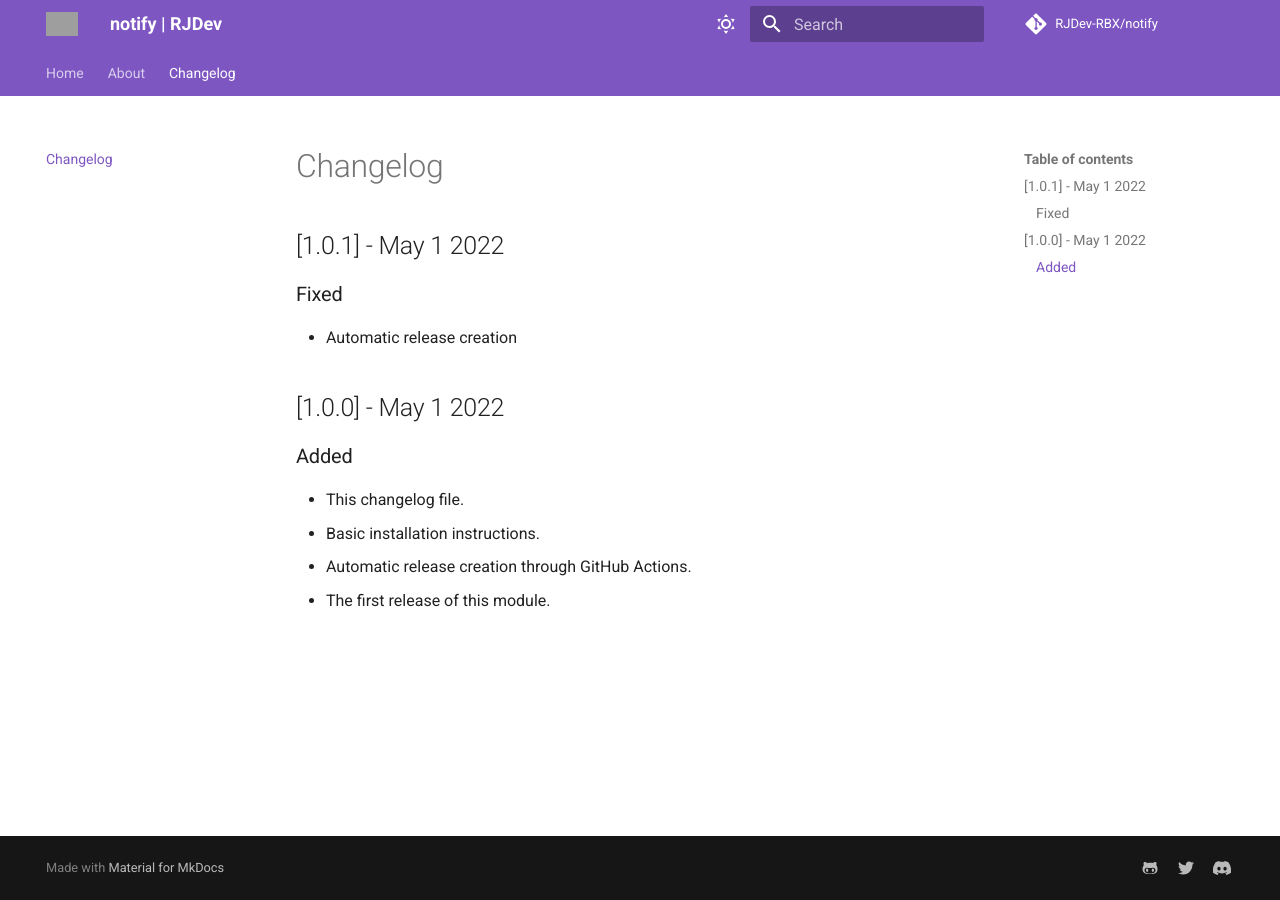
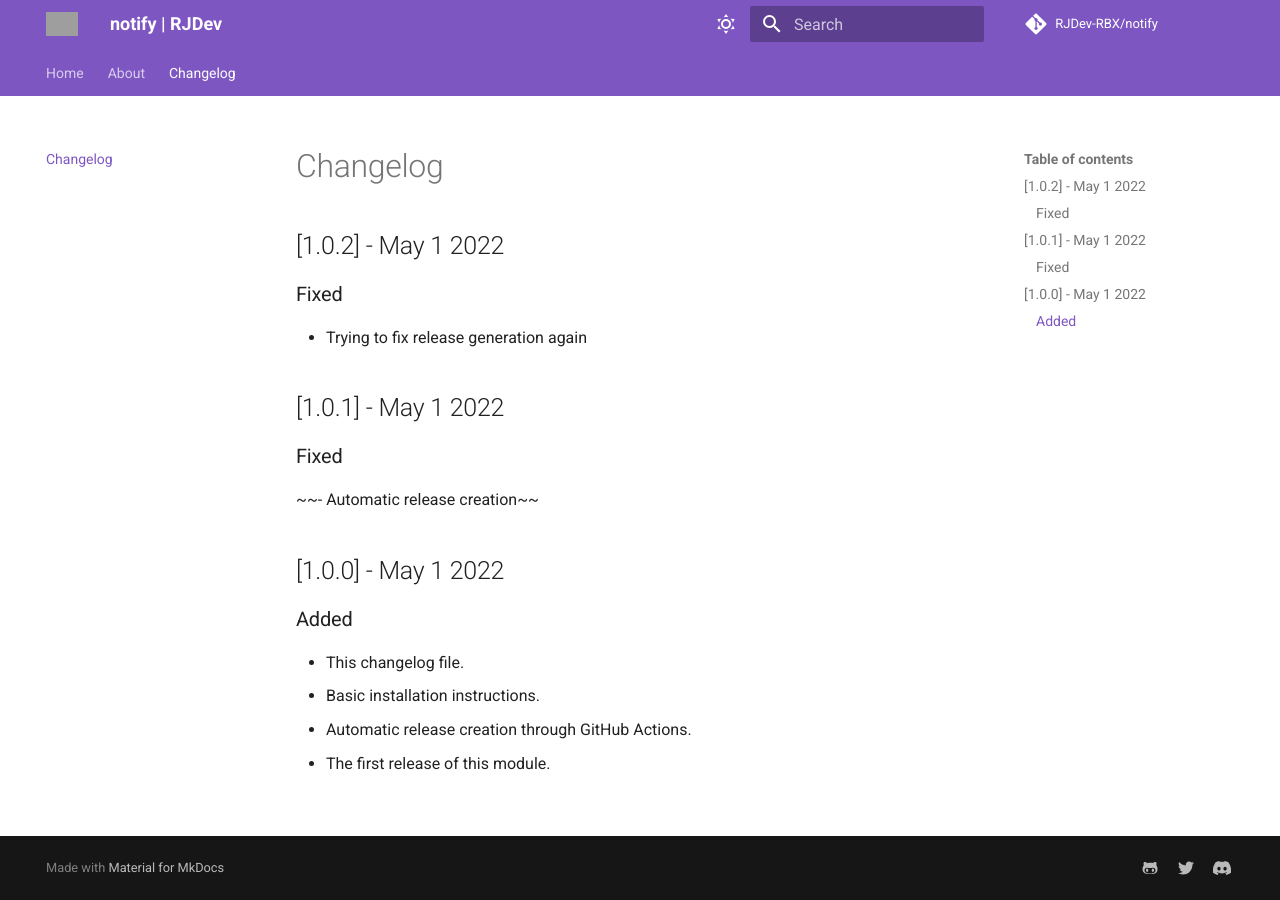
Before and after one commit to RJDev-RBX/notify, an MkDocs documentation site: the page built from docs/changelog.md, in a window 1280 px wide. Built offline with MkDocs 1.6.1 and Material for MkDocs 9.7.7, drawn with Linux system fonts in a browser that asks for light colours; comment, search, counter and statistics services are not loaded; grey boxes are pictures that could not be loaded.

Commit message:
Update changelog.md

```diff
--- a/docs/changelog.md
+++ b/docs/changelog.md
@@ -1,6 +1,10 @@
+## [1.0.2] - May 1 2022
+### Fixed
+- Trying to fix release generation again
+
 ## [1.0.1] - May 1 2022
 ### Fixed
-- Automatic release creation
+~~- Automatic release creation~~
 
 ## [1.0.0] - May 1 2022
 ### Added
```
